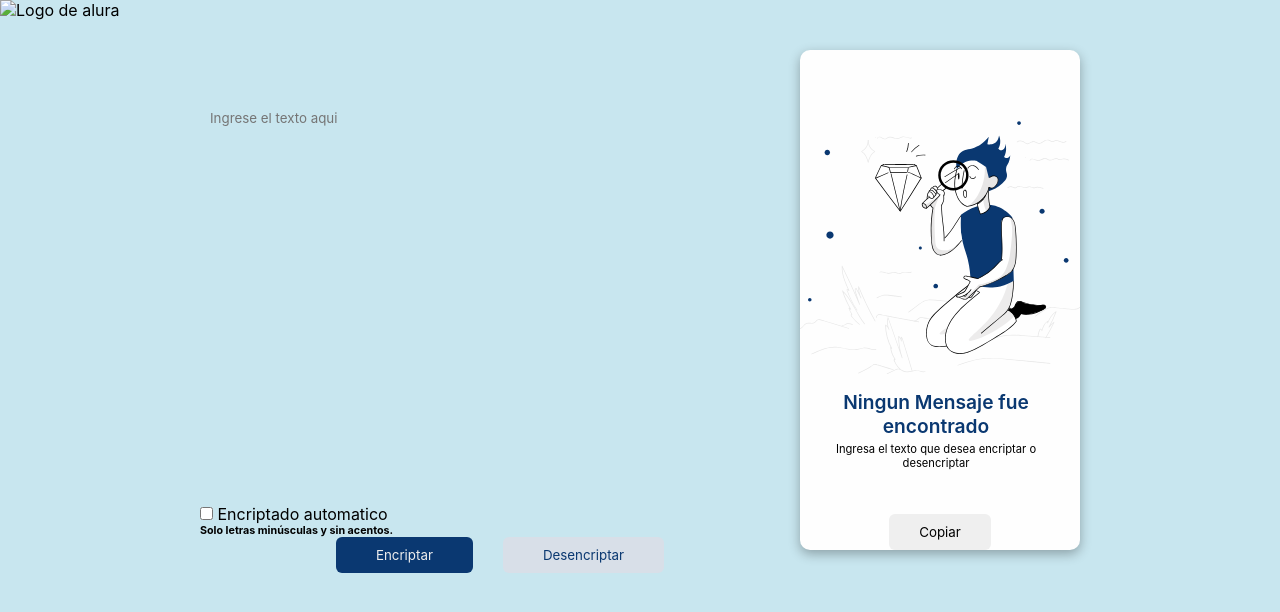
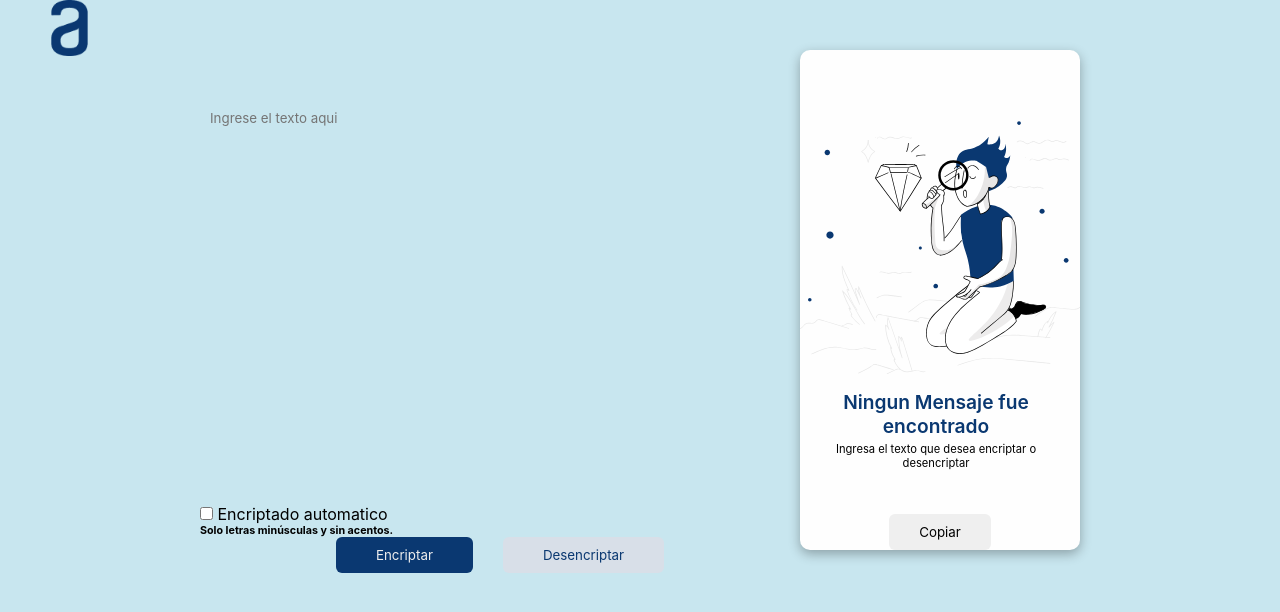
Before and after one commit to LucasPirez/Encriptador-texto, a plain HTML site: page index.html in a window 1280 px wide. Drawn offline with Linux system fonts and the light colour scheme; the site is published under a folder, as on GitHub Pages, so addresses that start at the root find nothing.

Commit message:
correccion-logo

```diff
--- a/index.html
+++ b/index.html
@@ -9,7 +9,7 @@
   </head>
   <body>
     <header>
-      <img src="/images/logo.png" alt="Logo de alura" class="logo" />
+      <img src="images/logo.png" alt="Logo de alura" class="logo" />
     </header>
     <main>
       <section class="section_text">
```
